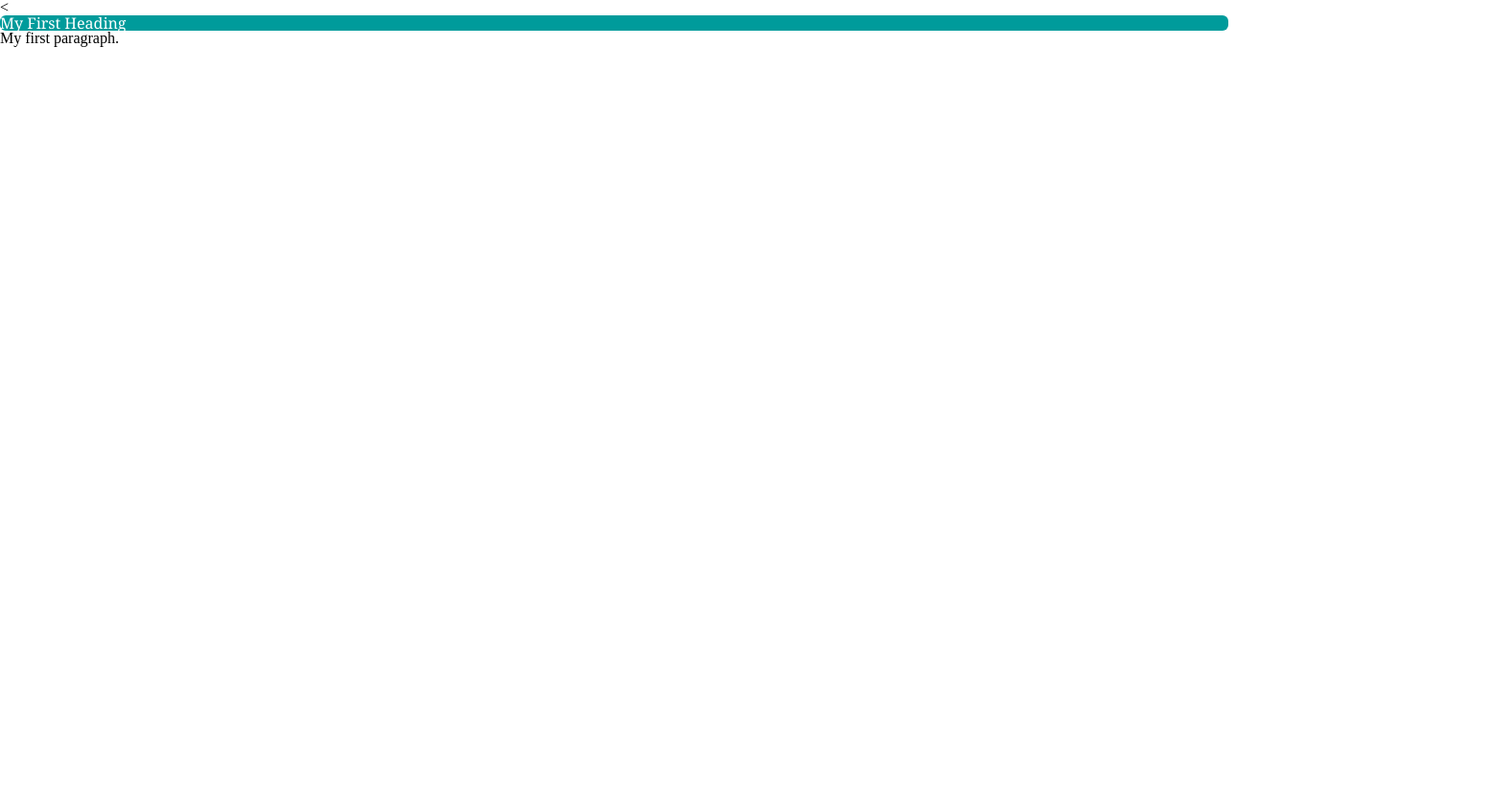
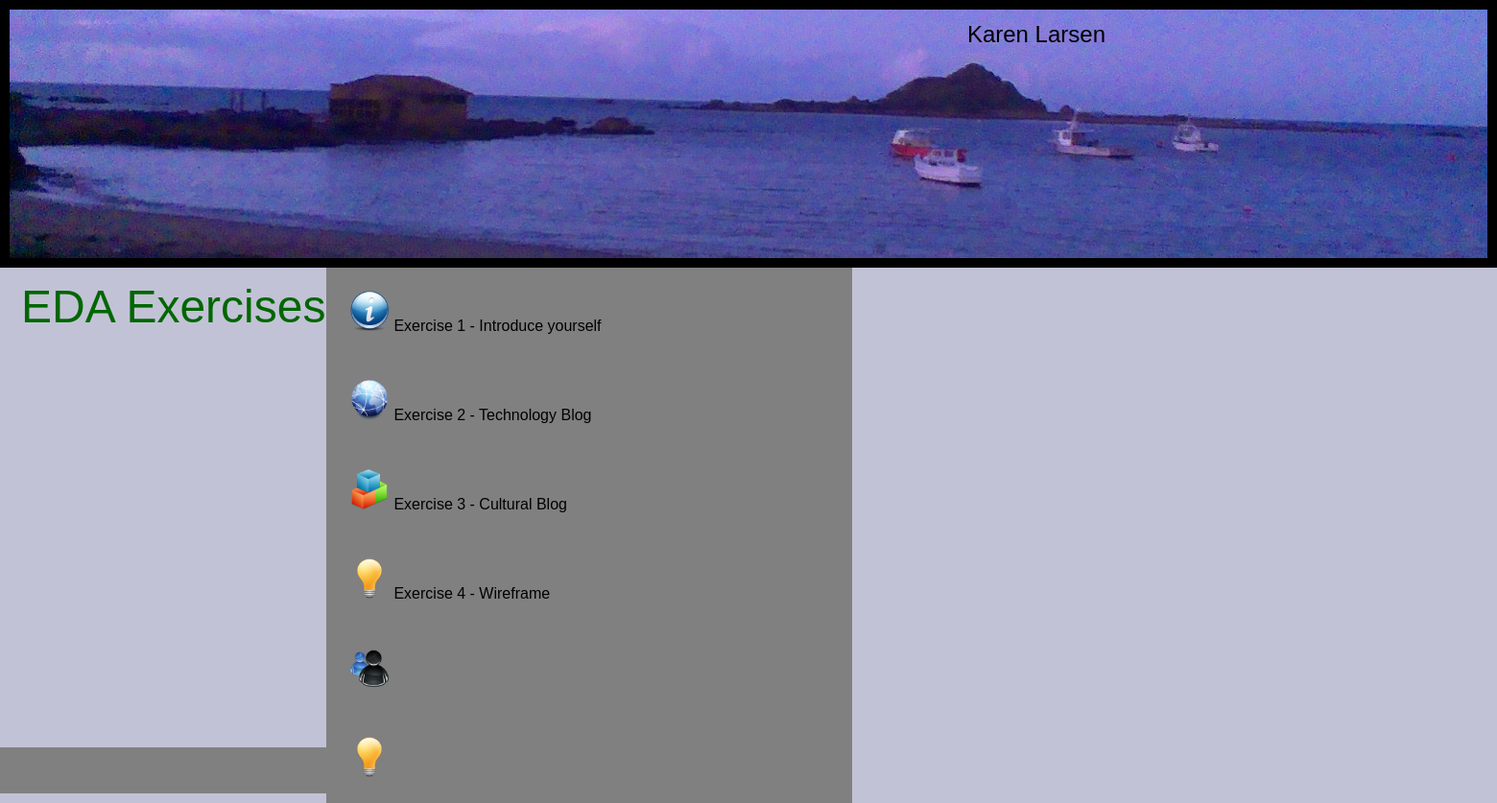
Before and after one commit to dplkjl/dplkjl.github.io, a plain HTML site: page indexnew.html in a window 1280 px wide. Shown: the whole page at 96% size, 1560 px wide, since content can reach past the window. Before the commit the page ends 800 px from the top, so only its background shows below. Drawn offline with Linux system fonts and the light colour scheme; a web font is replaced by a local one.

Commit message:
Friday 13th first commit

```diff
--- a/indexnew.html
+++ b/indexnew.html
@@ -1,16 +1,44 @@
 <!DOCTYPE html>
 <html lang="en-gb">
-	<header>
+	<head>
 	  <meta charset="utf-8">
-	  <<link href="unit1_projects/stylesheets/reset.css" rel="stylesheet">
-	  <link href="unit1_projects/stylesheets/general.css" rel="stylesheet">
-	  <!-- <link href="http://fonts.googleapis.com/css?family=lato:100,300,400,100italic" -->
-	<header>
+	  <link href='unit1_projects/stylesheets/reset.css' rel='stylesheet'>
+	  <link href='unit1_projects/stylesheets/general.css' rel='stylesheet'>
+    <link rel="stylesheet" type="text/css" href="http://fonts.googleapis.com/css?family='PT Sans'">
+	</head>
 	<body>
+		<nav> </nav>
+			<div class="imagecontainer">
+				<img src = "unit1_projects/images/islandbay.png" alt = "Picture of Island bay" height="259px" width="1540px"/>
+				<h1><span>EDA Exercises</span></h1>
+				<div id = "myname">Karen Larsen </div>
+			</div>
+			<div class = "exercises">
+			<div id = "e1">
+				<a href = "unit1_projects/eda1.html"><img src = "unit1_projects/images/info.png" border = "10" alt="Exercise1" height="42" width="42"></a>
+				Exercise 1 - Introduce yourself
+				<br />
+			</div>
+			<div id = "e2">
+				<img src = "unit1_projects/images/internet.png" alt="Exercise2" height="42" width="42"/>				Exercise 2 - Technology Blog
+				<br />
+			</div>
+			<div id = "e3">
+				<img src = "unit1_projects/images/organise.png" alt="Exercise3" height="42" width="42"/>				Exercise 3 - Cultural Blog
+				<br />
+			</div>
+			<div id = "e4">
+				<img src = "unit1_projects/images/tips.png" alt="Exercise4" height="42" width="42"/>				Exercise 4 - Wireframe
+				<br />
+			</div>
+			<div id = "e5">
+				<img src = "unit1_projects/images/msg.png" alt="Exercise5" height="42" width="42"/></div>
+			<div id = "e6">
+				<img src = "unit1_projects/images/tips.png" alt="Exercise6" height="42" width="42"/></div>
 
-	<h1>My First Heading</h1>
-
-	<p>My first paragraph.</p>
-
+			</div>
+			<div id = "e5"> </div>
+		</div>
+		<footer> </footer>
 	</body>
 </html>
--- a/unit1_projects/stylesheets/general.css
+++ b/unit1_projects/stylesheets/general.css
@@ -1,9 +1,48 @@
-h1{
-  background: #009b9b;
-  border-radius: 6px;
-  color: #fff;
+body{font-family: 'PT sans',sans-serif;
+background: #C2C2D6;
+}
+ .imagecontainer{
+ 	margin-left:auto;
+ 	margin-right:auto;
+ 	/*position: relative;*/
+	width:1540px;
+    height:259px;
+    border-style: solid;
+    border-color: black;
+    border-width: 10px;
+ }
+ .imagecontainer h1{
+  position:relative;
+  top: 24px;
+  left:12px;
+  width:700px;
+  color: #006600;
+  font-size: 48px;
+}
+.imagecontainer #myname{
+  position:absolute;
+  top: 24px;
+  right: 10%;
+  color: #000000;
+  font-size: 24px;
+}
+.exercises{
   display: block;
-  font-family: 'Georgia', sans-serif;
-  font-weight: 300;
-  text-align: left;
+  vertical-align: right;
+  padding-right: 400px;
+  width: 200px;
+  height: 500px;
+  margin-left: auto;
+  margin-right: auto;
+  background-size: 200px;
+  border: 4px black;
+  /*box-shadow: 0 0 10px 5px rgba(0,0,0,0.3);*/
 }
+  #e1,#e2,#e3,#e4,#e5,#e6{
+  	padding:24px;
+    width: 500px;
+  	background:grey;
+    vertical-align: center;
+
+
+  }
```
Also changed, not shown: unit1_projects/technicalblog.html (+1 -1 lines), unit1_projects/images/Info.png (added), unit1_projects/images/Internet.png (added), unit1_projects/images/Tips.png (added), unit1_projects/images/islandbay.jpg (added), unit1_projects/images/islandbay.png (added), unit1_projects/images/msg.png (added), unit1_projects/images/organise.png (added).
